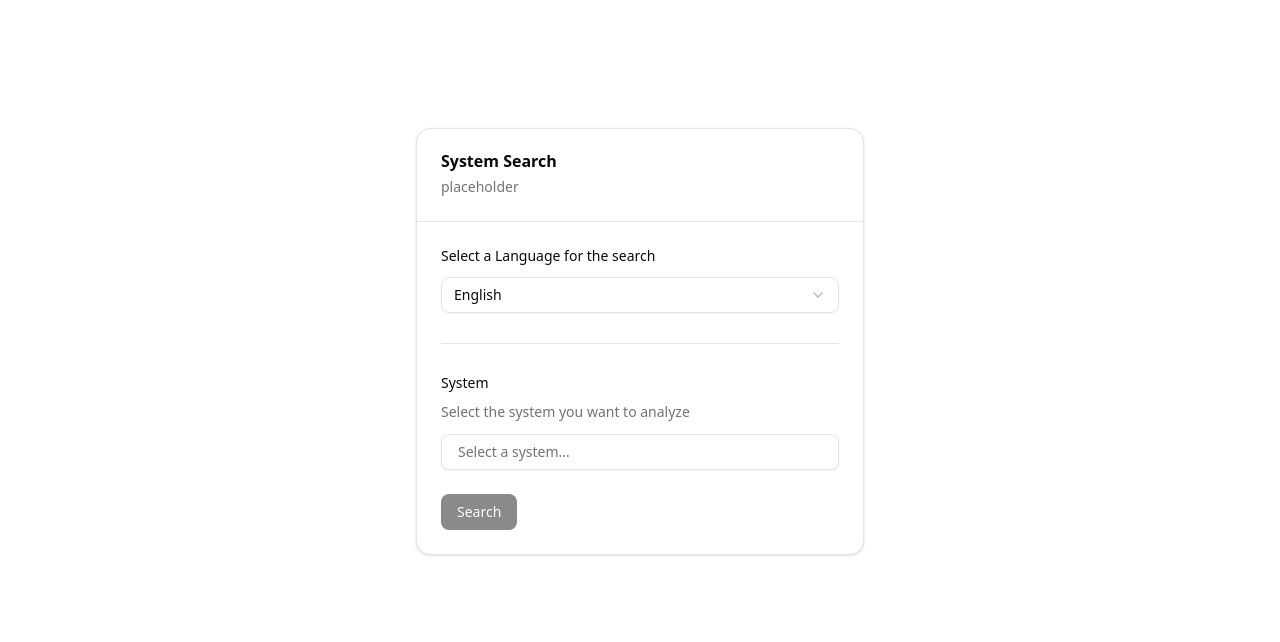
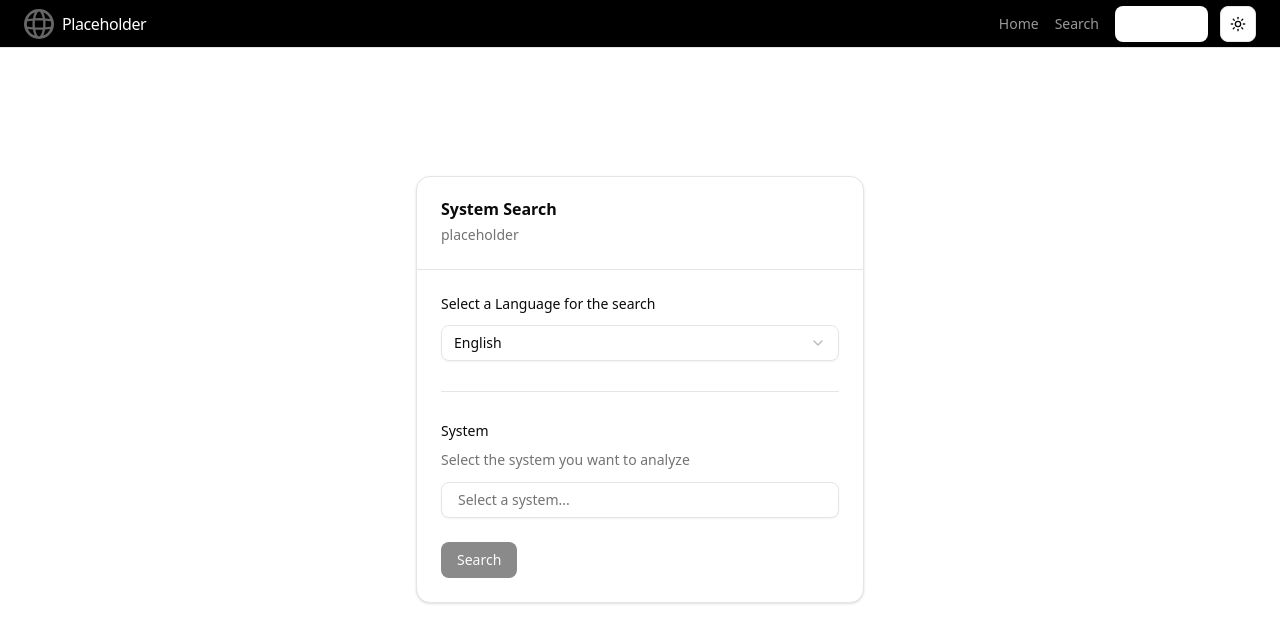
Before and after one commit to Delky91/Eve_next_gen_app, a Next.js app: page / in a window 1280 px wide. Shown: the top 642 px of the page. Built offline with nearby package versions, Linux system fonts and the light colour scheme.

Commit message:
add: navbar to layout

```diff
--- a/app/layout.tsx
+++ b/app/layout.tsx
@@ -3,6 +3,7 @@ import { Geist, Geist_Mono } from "next/font/google";
 import "./globals.css";
 import React from "react";
 import { Toaster } from "sonner";
+import Navbar from "@/components/nav/Navbar";
 
 const geistSans = Geist({
   variable: "--font-geist-sans",
@@ -27,6 +28,7 @@ export default function RootLayout({
   return (
     <html lang="en">
       <body className={`${geistSans.variable} ${geistMono.variable} antialiased`}>
+        <Navbar />
         <Toaster />
         {children}
       </body>
```
